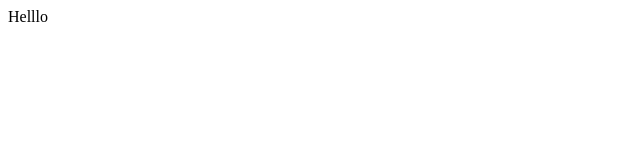
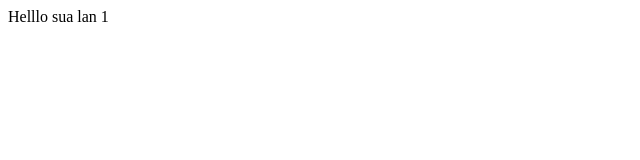
Before and after one commit to hungk4/test-github, a plain HTML site: page index.html in a window 1280 px wide. Shown: the full height of the page, 0-640 px from the left. Drawn offline with Linux system fonts and the light colour scheme.

Commit message:
fix hello lan 1

```diff
--- a/index.html
+++ b/index.html
@@ -6,6 +6,6 @@
   <title>Document</title>
 </head>
 <body>
-  Helllo
+  Helllo sua lan 1
 </body>
 </html>
```
